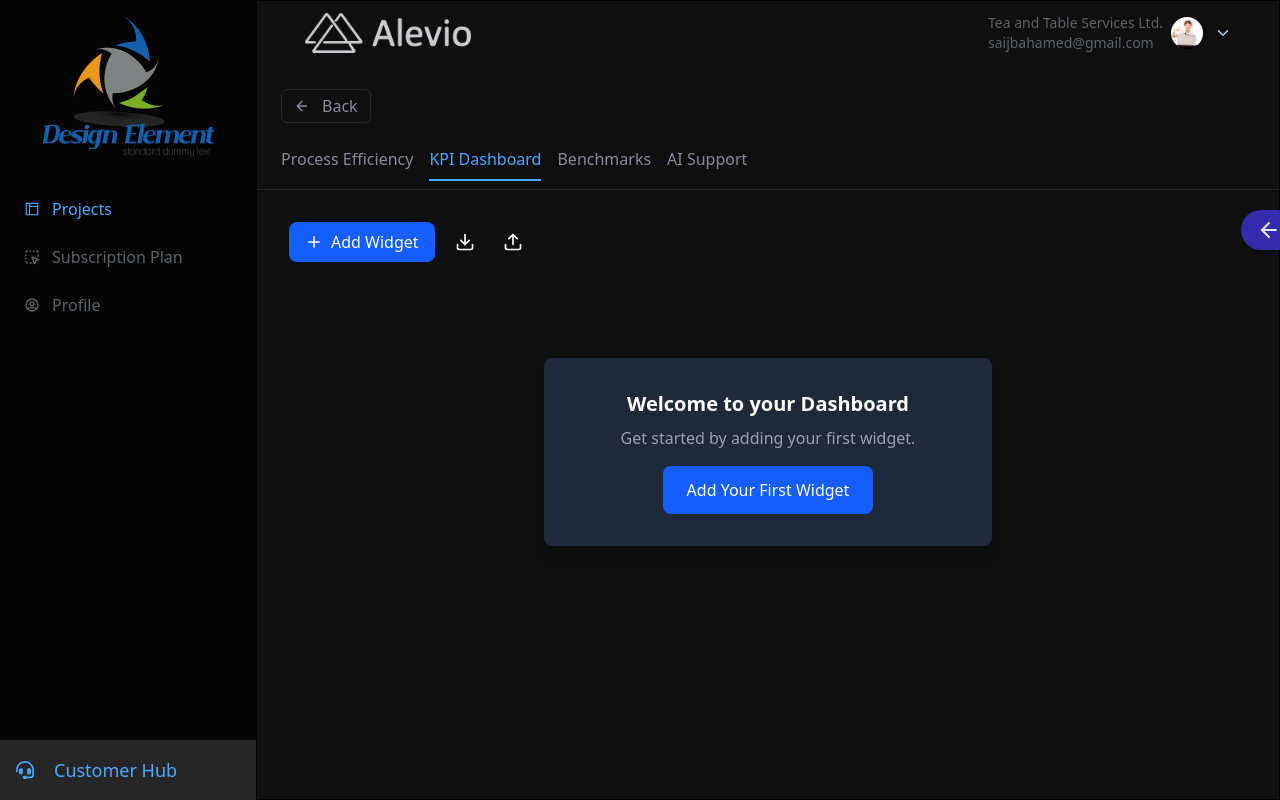
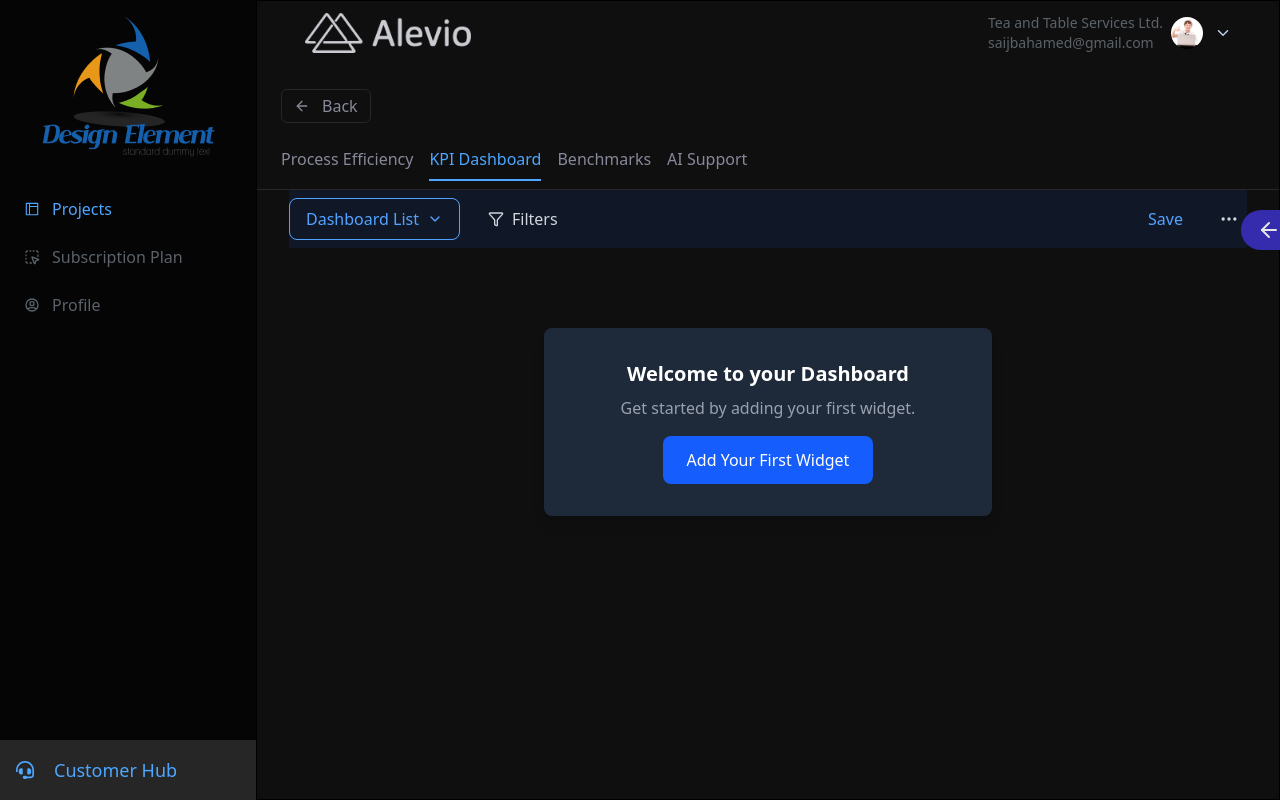
Before and after one commit to muhammadAbdulMannan2022/aaron_main, a React (Vite) app: page /dashboard/v1/kpi_dashboard in a window 1280 px wide. Built offline with nearby package versions, Linux system fonts and the light colour scheme.

Commit message:
upd dashboard

```diff
--- a/src/pages/Dashboard/DashboardLayout.jsx
+++ b/src/pages/Dashboard/DashboardLayout.jsx
@@ -61,7 +61,6 @@ export default function DashboardLayout() {
                         <Outlet />
                     </div>
                 </div>
-
                 {/* modals */}
                 <Modal isOpen={changeEmailFormActive} onClose={() => {
                     setChangeEamilFormActive(false)
--- a/src/pages/Dashboard/pages/KpiDashboard/KpiDashboard.jsx
+++ b/src/pages/Dashboard/pages/KpiDashboard/KpiDashboard.jsx
@@ -1,5 +1,5 @@
-import React, { useState } from 'react';
-import { Plus, Download, Upload } from 'lucide-react';
+import React, { useEffect, useRef, useState } from 'react';
+import { Plus, Download, Upload, ChevronDown, Filter, MoreHorizontal, Edit, Trash2 } from 'lucide-react';
 import { useDashboard } from '../../../../hooks/useDashboard';
 import { DndContext } from '@dnd-kit/core';
 import WidgetCard from '../../Widgets/LineChart';
@@ -10,6 +10,30 @@ import 'react-resizable/css/styles.css';
 export default function KpiDashboard() {
     const [showSidebar, setShowSidebar] = useState(false);
     const { widgets, canvasSize, addWidget, moveWidget, resizeWidget, bringToFront, removeWidget, exportConfig, importConfig } = useDashboard();
+
+    // headers
+    const [isDashboardDropdownOpen, setIsDashboardDropdownOpen] = useState(false)
+    const [isActionsDropdownOpen, setIsActionsDropdownOpen] = useState(false)
+    const dashboardDropdownRef = useRef(null)
+    const actionsDropdownRef = useRef(null)
+
+    useEffect(() => {
+        function handleClickOutside(event) {
+            if (dashboardDropdownRef.current && !dashboardDropdownRef.current.contains(event.target)) {
+                setIsDashboardDropdownOpen(false)
+            }
+            if (actionsDropdownRef.current && !actionsDropdownRef.current.contains(event.target)) {
+                setIsActionsDropdownOpen(false)
+            }
+        }
+
+        document.addEventListener("mousedown", handleClickOutside)
+        return () => {
+            document.removeEventListener("mousedown", handleClickOutside)
+        }
+    }, [])
+
+    // end headers
 
     const handleImportConfig = (e) => {
         const file = e.target.files?.[0];
@@ -46,37 +70,82 @@ export default function KpiDashboard() {
     };
 
     return (
-        <div className="h-full flex min-h-0 text-white relative" onClick={handleOutsideClick}>
-            <main className="flex-1 min-h-0">
-                <div className="h-auto px-4 sm:px-6 lg:px-8 py-8 mb-20">
-                    <div className="flex sticky top-0 items-center gap-3 mb-4">
+        <div className="h-full flex min-h-0 text-white relative px-5 md:px-8" onClick={handleOutsideClick}>
+            <div className='w-full h-full'>
+                <header className="sticky top-0 z-[1001] bg-gray-900  py-2">
+                    <div className="flex items-center justify-between gap-3">
+                        {/* Left side - Dashboard List dropdown and Sidebar Toggle */}
+                        <div className="flex items-center gap-3">
+                            <div className="relative" ref={dashboardDropdownRef}>
                                 <button
-                            onClick={handleToggleSidebar}
-                            className="flex items-center gap-2 px-4 py-2 bg-blue-600 rounded-lg hover:bg-blue-700 add-widget-button"
+                                    onClick={() => setIsDashboardDropdownOpen(!isDashboardDropdownOpen)}
+                                    className="flex items-center gap-2 px-4 py-2 text-blue-400 border border-blue-400 rounded-lg hover:bg-blue-400/10 hover:cursor-pointer"
                                 >
-                            <Plus size={18} />
-                            <span>{showSidebar ? 'Close Sidebar' : 'Add Widget'}</span>
+                                    <span>Dashboard List</span>
+                                    <ChevronDown size={16} />
                                 </button>
-                        <button
-                            onClick={exportConfig}
-                            className="p-2 hover:bg-gray-700 rounded-lg"
-                            title="Export Configuration"
-                        >
-                            <Download size={20} />
+
+                                {isDashboardDropdownOpen && (
+                                    <div className="absolute top-full left-0 mt-1 w-48 bg-gray-800 border border-gray-700 rounded-lg shadow-lg z-[10001]">
+                                        <div className="py-1">
+                                            <button className="w-full px-4 py-2 text-left text-gray-300 hover:bg-gray-700 hover:text-white hover:cursor-pointer">
+                                                Dashboard 1
                                             </button>
-                        <div className="relative">
-                            <input
-                                type="file"
-                                accept=".json"
-                                onChange={handleImportConfig}
-                                className="absolute inset-0 w-full h-full opacity-0 cursor-pointer"
-                                title="Import Configuration"
-                            />
-                            <button className="p-2 hover:bg-gray-700 rounded-lg">
-                                <Upload size={20} />
+                                            <button className="w-full px-4 py-2 text-left text-gray-300 hover:bg-gray-700 hover:text-white hover:cursor-pointer">
+                                                Dashboard 2
+                                            </button>
+                                            <button className="w-full px-4 py-2 text-left text-gray-300 hover:bg-gray-700 hover:text-white hover:cursor-pointer">
+                                                Dashboard 3
                                             </button>
                                         </div>
                                     </div>
+                                )}
+                            </div>
+
+                            {/* Filters button */}
+                            <button className="flex items-center gap-2 px-4 py-2 text-gray-300 hover:bg-gray-700 rounded-lg hover:cursor-pointer">
+                                <Filter size={16} />
+                                <span>Filters</span>
+                            </button>
+                        </div>
+
+                        {/* Right side - Save and Actions */}
+                        <div className="flex items-center gap-3">
+                            <button className="px-4 py-2 text-blue-400 hover:bg-blue-400/10 rounded-lg hover:cursor-pointer">Save</button>
+
+                            <div className="relative" ref={actionsDropdownRef}>
+                                <button
+                                    onClick={() => setIsActionsDropdownOpen(!isActionsDropdownOpen)}
+                                    className="p-2 text-gray-300 hover:bg-gray-700 rounded-lg hover:cursor-pointer"
+                                >
+                                    <MoreHorizontal size={20} />
+                                </button>
+
+                                {isActionsDropdownOpen && (
+                                    <div className="absolute top-full right-0 mt-1 w-48 bg-gray-800 border border-gray-700 rounded-lg shadow-lg z-[10001]">
+                                        <div className="py-1">
+                                            <button className="w-full px-4 py-2 text-left text-gray-300 hover:bg-gray-700 hover:text-white flex items-center gap-3 hover:cursor-pointer">
+                                                <Edit size={16} /> Create new
+                                            </button>
+                                            <button className="w-full px-4 py-2 text-left text-gray-300 hover:bg-gray-700 hover:text-white flex items-center gap-3 hover:cursor-pointer">
+                                                <Plus size={16} /> Add widget
+                                            </button>
+                                            <button className="w-full px-4 py-2 text-left text-gray-300 hover:bg-gray-700 hover:text-white flex items-center gap-3 hover:cursor-pointer">
+                                                <Edit size={16} /> Edit
+                                            </button>
+                                            <button className="w-full px-4 py-2 text-left text-gray-300 hover:bg-gray-700 hover:text-white flex items-center gap-3 hover:cursor-pointer">
+                                                <Trash2 size={16} /> Delete
+                                            </button>
+                                        </div>
+                                    </div>
+                                )}
+                            </div>
+                        </div>
+                    </div>
+                </header>
+
+                <main className="flex-1 min-h-0">
+                    <div className="h-auto  pb-4 mb-20">
                         {widgets.length === 0 ? (
                             <div className="text-center py-20">
                                 <div className="bg-gray-800 rounded-lg p-8 shadow-lg max-w-md mx-auto">
@@ -94,7 +163,7 @@ export default function KpiDashboard() {
                             <DndContext onDragEnd={handleDragEnd}>
                                 <div
                                     className="relative bg-gray-800 rounded-lg overflow-hidden w-full canvas-container"
-                                style={{ height: canvasSize.height, minHeight: '100%', width: '100%' }}
+                                    style={{ height: canvasSize.height, minHeight: '100%', width: '100%', zIndex: 0 }}
                                 >
                                     <div
                                         className="absolute inset-0 opacity-20 border border-green-800"
@@ -121,6 +190,7 @@ export default function KpiDashboard() {
                         )}
                     </div>
                 </main>
+            </div>
 
             <div className="sidebar">
                 <AddWidgetSidebar
```
Also changed, not shown: src/pages/Dashboard/Widgets/LineChart.jsx (+44 -41 lines), src/pages/Dashboard/pages/KpiDashboard/AddItemsSidebar.jsx (+11 -9 lines). Lines whose indentation alone changed are shown as unchanged.
